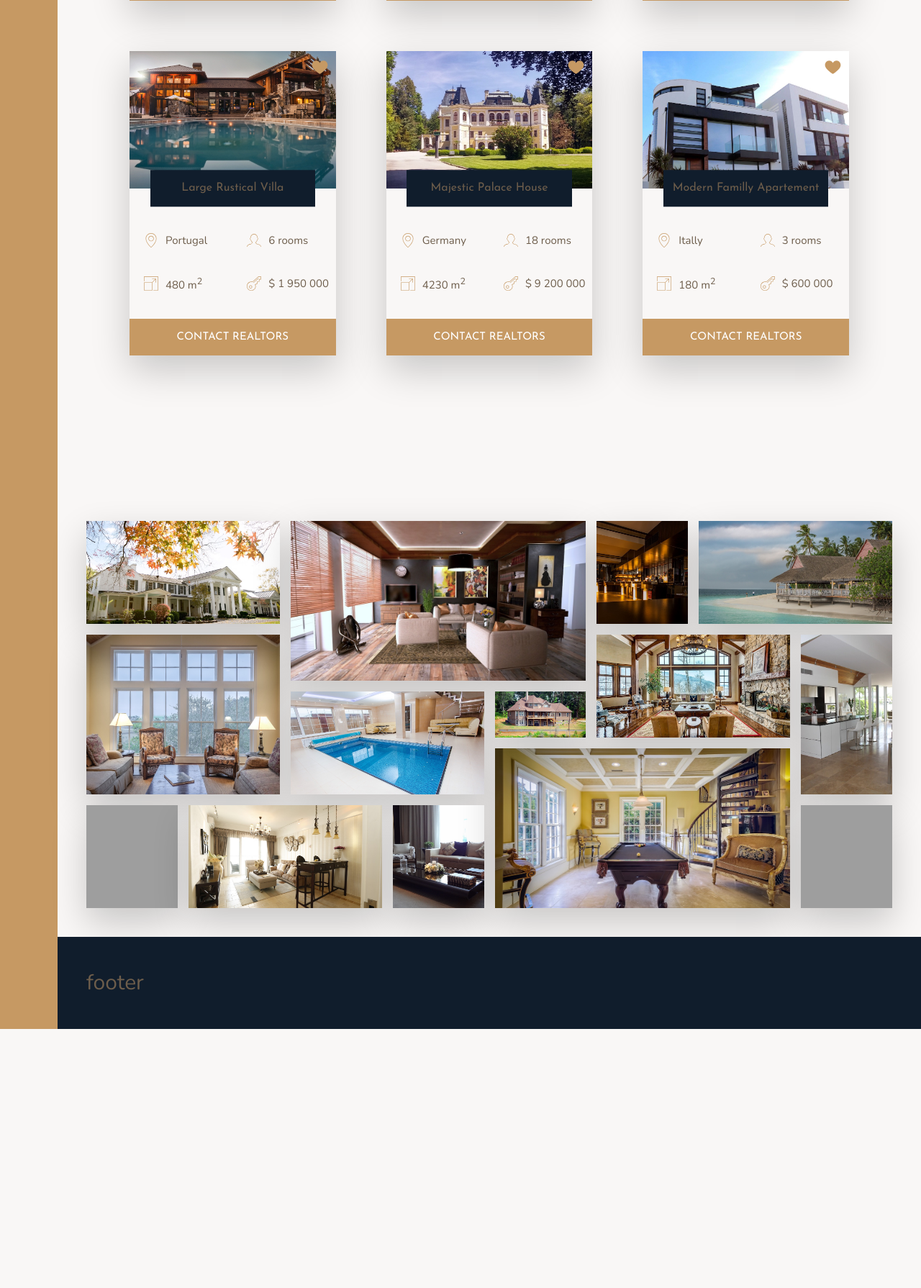
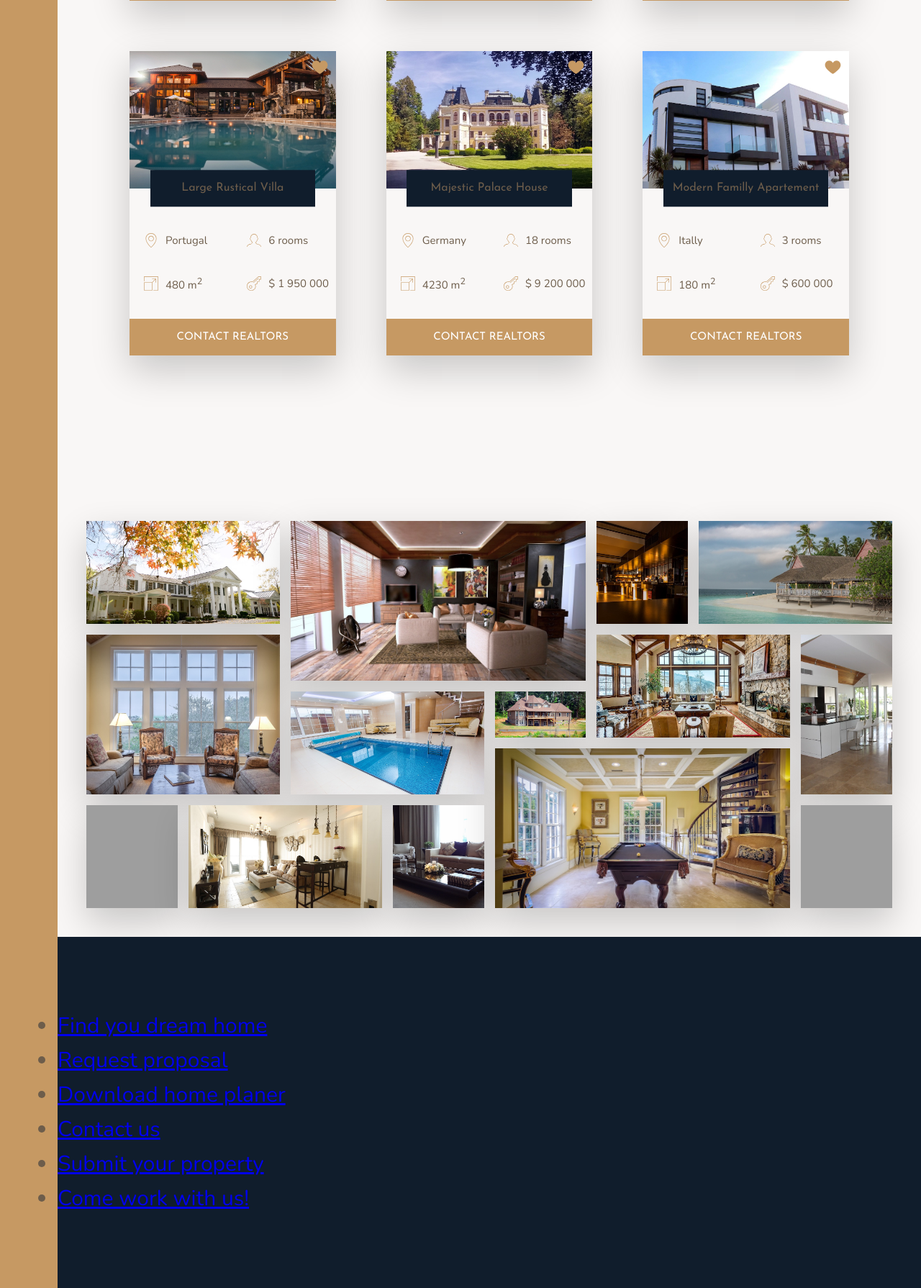
Before and after one commit to fluktar/Nexter, a PHP site: page /index.html in a window 1280 px wide. Shown: the part 2644-4434 px from the top of the page at 72% size. Before the commit the page ends 4074 px from the top, so only its background shows below. Run offline with PHP 8.4, Linux system fonts and the light colour scheme; grey boxes are pictures that could not be loaded.

Commit message:
gallery final styling

```diff
--- a/index.html
+++ b/index.html
@@ -396,7 +396,28 @@
     />
   </figure>
 </section>
- <footer class="footer">footer</footer>
+ <footer class="footer">
+  <ul class="nav">
+    <li class="nav_item">
+      <a href="#" class="nav_link">Find you dream home</a>
+    </li>
+    <li class="nav_item">
+      <a href="#" class="nav_link">Request proposal</a>
+    </li>
+    <li class="nav_item">
+      <a href="#" class="nav_link">Download home planer</a>
+    </li>
+    <li class="nav_item">
+      <a href="#" class="nav_link">Contact us</a>
+    </li>
+    <li class="nav_item">
+      <a href="#" class="nav_link">Submit your property</a>
+    </li>
+    <li class="nav_item">
+      <a href="#" class="nav_link">Come work with us!</a>
+    </li>
+  </ul>
+</footer>
 
     <script src="/dist/js/script.min.js"></script>
   </body>
--- a/src/sass/_footer.scss
+++ b/src/sass/_footer.scss
@@ -1,4 +1,5 @@
 .footer {
   background-color: $color-secondary;
   grid-column: full-start / full-end;
+  padding: 10rem 0;
 }
```
Also changed, not shown: views/index.ejs (+22 -1 lines), dist/css/main.min.css, 1 other file.
